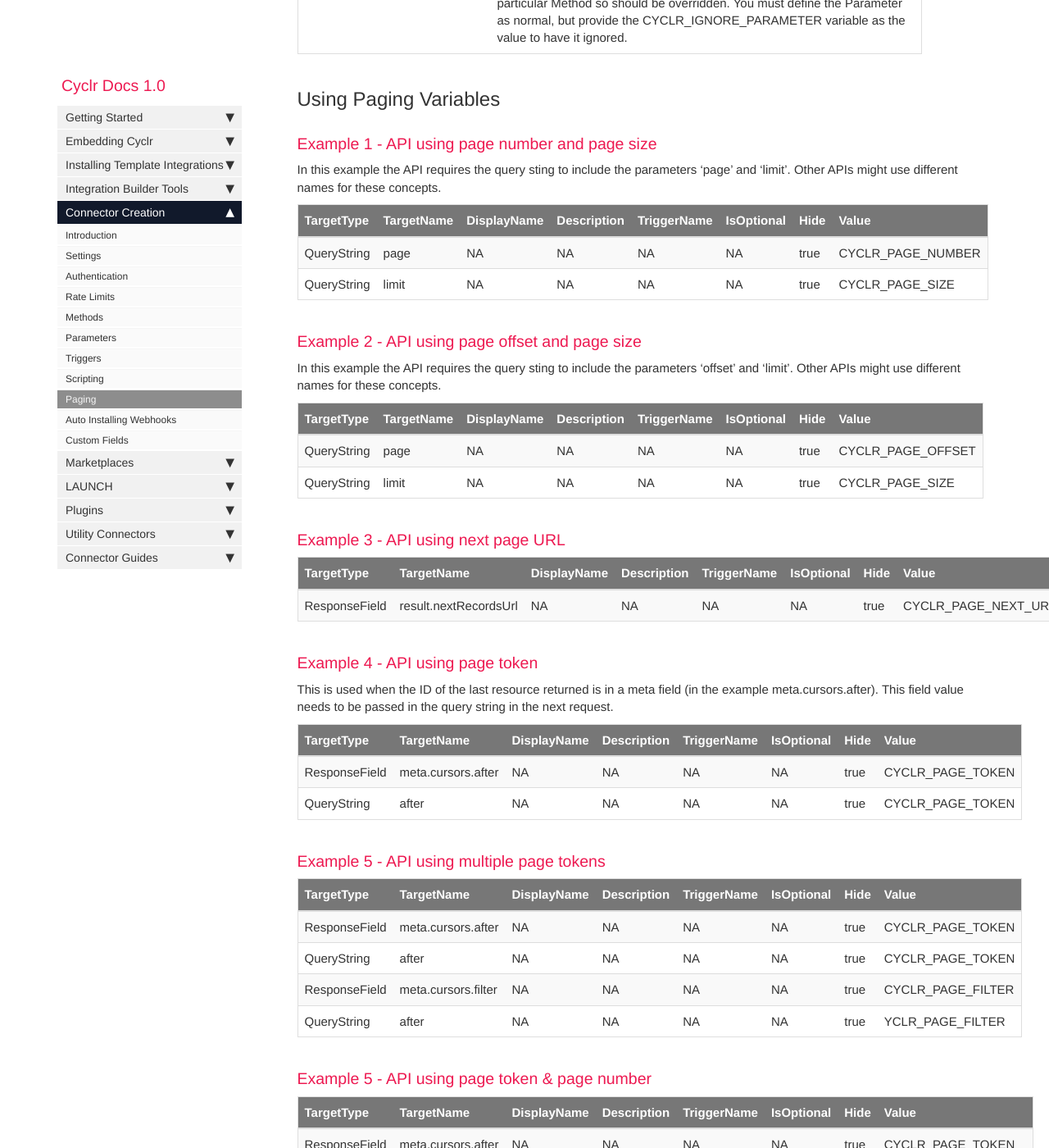
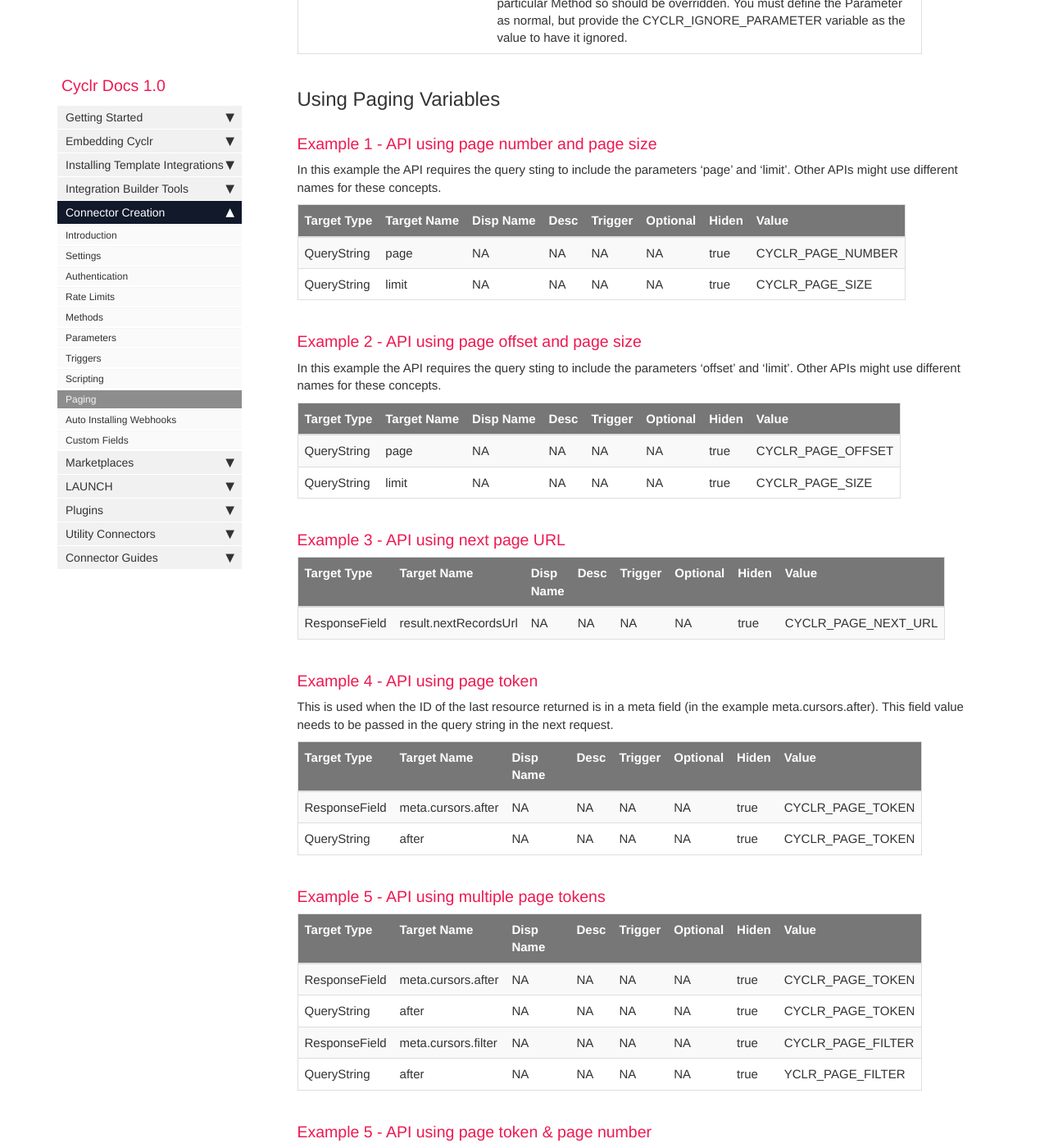
Before and after one commit to sneakysneak/docs, a Jekyll site: the page built from pages/custom-connectors/11-paging.md, in a window 1280 px wide and 1400 px high, scrolled down 1740 px. Shown: the whole window at 82% size. Built offline with Jekyll 4.4.1, drawn with Linux system fonts in a browser that asks for light colours; nearby versions of some CDN libraries; comment, search, counter and statistics services are not loaded; some of the changed text lies outside the part shown.

Commit message:
Update 11-paging.md

```diff
--- a/pages/custom-connectors/11-paging.md
+++ b/pages/custom-connectors/11-paging.md
@@ -52,7 +52,7 @@ It implement inbound paging Cyclr use the following variables.
 
 In this example the API requires the query sting to include the parameters 'page' and 'limit'.  Other APIs might use different names for these concepts.
 
-| TargetType | TargetName | DisplayName | Description | TriggerName | IsOptional | Hide | Value |
+| Target Type | Target Name | Disp Name | Desc | Trigger | Optional | Hiden | Value |
 | --- | --- | --- | --- | --- | --- | --- | --- |
 | QueryString| page | NA | NA | NA | NA | true | CYCLR_PAGE_NUMBER |
 | QueryString| limit | NA | NA | NA | NA | true | CYCLR_PAGE_SIZE |
@@ -61,14 +61,14 @@ In this example the API requires the query sting to include the parameters 'page
 
 In this example the API requires the query sting to include the parameters 'offset' and 'limit'.  Other APIs might use different names for these concepts.
 
-| TargetType | TargetName | DisplayName | Description | TriggerName | IsOptional | Hide | Value |
+| Target Type | Target Name | Disp Name | Desc | Trigger | Optional | Hiden | Value |
 | --- | --- | --- | --- | --- | --- | --- | --- |
 | QueryString| page | NA | NA | NA | NA | true | CYCLR_PAGE_OFFSET |
 | QueryString| limit | NA | NA | NA | NA | true | CYCLR_PAGE_SIZE |
 
 ### Example 3 - API using next page URL
 
-| TargetType | TargetName | DisplayName | Description | TriggerName | IsOptional | Hide | Value |
+| Target Type | Target Name | Disp Name | Desc | Trigger | Optional | Hiden | Value |
 | --- | --- | --- | --- | --- | --- | --- | --- |
 | ResponseField| result.nextRecordsUrl | NA | NA | NA | NA | true | CYCLR_PAGE_NEXT_URL |
 
@@ -76,14 +76,14 @@ In this example the API requires the query sting to include the parameters 'offs
 
 This is used when the ID of the last resource returned is in a meta field (in the example meta.cursors.after). This field value needs to be passed in the query string in the next request.
 
-| TargetType | TargetName | DisplayName | Description | TriggerName | IsOptional | Hide | Value |
+| Target Type | Target Name | Disp Name | Desc | Trigger | Optional | Hiden | Value |
 | --- | --- | --- | --- | --- | --- | --- | --- |
 | ResponseField | meta.cursors.after | NA | NA | NA | NA | true | CYCLR_PAGE_TOKEN |
 | QueryString | after | NA | NA | NA | NA | true | CYCLR_PAGE_TOKEN |
 
 ### Example 5 - API using multiple page tokens
 
-| TargetType | TargetName | DisplayName | Description | TriggerName | IsOptional | Hide | Value |
+| Target Type | Target Name | Disp Name | Desc | Trigger | Optional | Hiden | Value |
 | --- | --- | --- | --- | --- | --- | --- | --- |
 | ResponseField | meta.cursors.after | NA | NA | NA | NA | true | CYCLR_PAGE_TOKEN |
 | QueryString | after | NA | NA | NA | NA | true | CYCLR_PAGE_TOKEN |
@@ -92,7 +92,7 @@ This is used when the ID of the last resource returned is in a meta field (in th
 
 ### Example 5 - API using page token & page number
 
-| TargetType | TargetName | DisplayName | Description | TriggerName | IsOptional | Hide | Value |
+| Target Type | Target Name | Disp Name | Desc | Trigger | Optional | Hiden | Value |
 | --- | --- | --- | --- | --- | --- | --- | --- |
 | ResponseField | meta.cursors.after | NA | NA | NA | NA | true | CYCLR_PAGE_TOKEN |
 | QueryString | queryId | NA | NA | NA | NA | true | CYCLR_PAGE_TOKEN |
```
